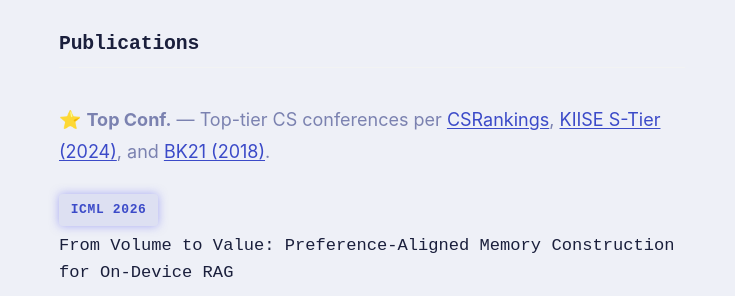
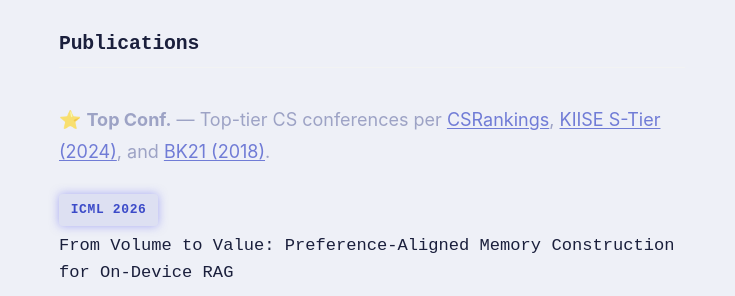
Before and after one commit to CkdalsKong/CkdalsKong.github.io, a Jekyll site: the page built from _pages/publications.md, in a window 1280 px wide. Shown: the part 249-545 px from the top of the page, without its empty margins (268-1003 px from the left). Built offline with Jekyll 4.4.1, drawn with Linux system fonts in a browser that asks for light colours; a script bundle is joined from its source files by our own code; library files that are not in the unit come from our copies.

Commit message:
Shrink pub-tier-note to footnote size (0.68rem, 0.7 opacity)
Co-Authored-By: Claude Sonnet 4.6 <noreply@anthropic.com>

```diff
--- a/assets/css/main.scss
+++ b/assets/css/main.scss
@@ -649,9 +649,10 @@ a:hover { text-decoration: underline; }
 .pub-note { font-size: 0.83rem; color: var(--fg-3); margin-bottom: 0.4rem; }
 .pub-tier-note {
   font-family: var(--font-sans);
-  font-size: 0.78rem;
+  font-size: 0.68rem;
   color: var(--fg-3);
   margin-bottom: 1.5rem;
+  opacity: 0.7;
   a { color: var(--fg-3); text-underline-offset: 2px; &:hover { color: var(--accent); } }
 }
 
```
